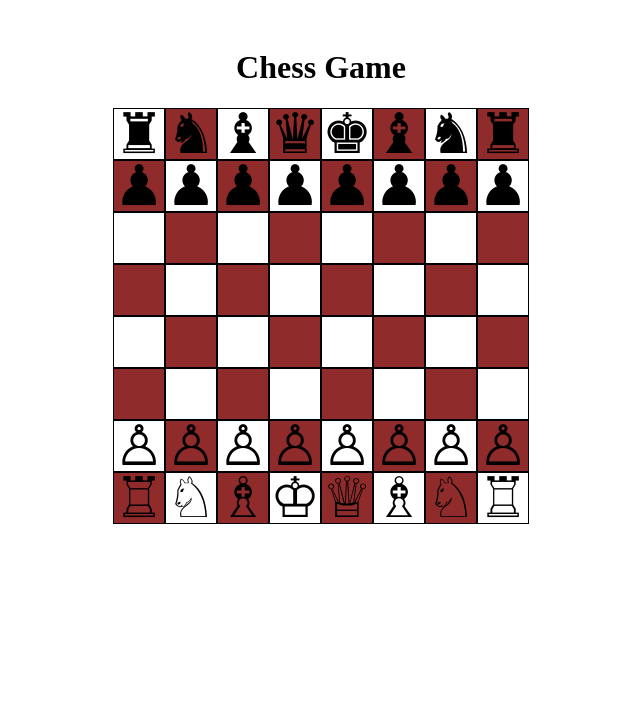
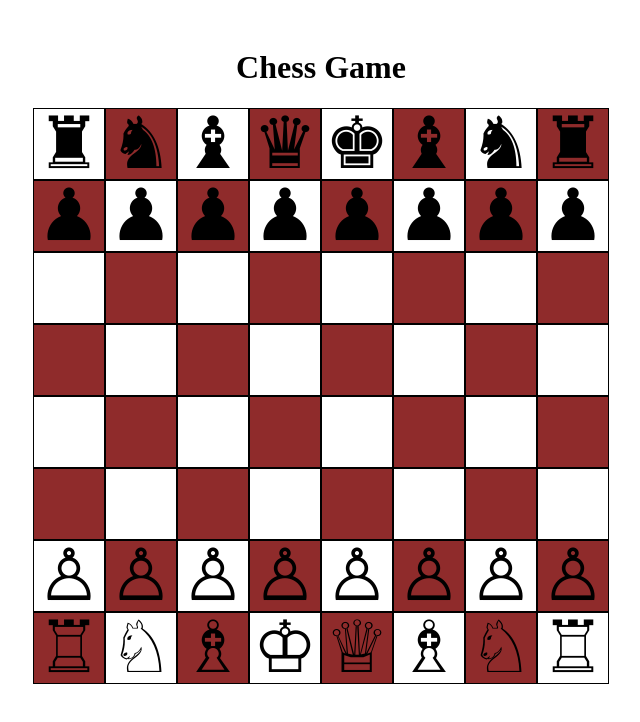
Before and after one commit to m00zy/ChessGame, a React (Vite) app in the folder chessGame/: page / in a window 1280 px wide. Shown: the top 722 px of the page, without its empty margins (319-959 px from the left). Built offline with nearby package versions, Linux system fonts and the light colour scheme.

Commit message:
increased size of chess board

```diff
--- a/chessGame/src/stylesheets/Square.css
+++ b/chessGame/src/stylesheets/Square.css
@@ -1,9 +1,9 @@
 .square {
-    width: 50px;
-    height: 50px;
+    width: 70px;
+    height: 70px;
     display: flex;
     align-items: center;
     justify-content: center;
     border: 1px solid #000;
-    font-size: 3.5rem;
+    font-size: 4.5rem;
   }
```
